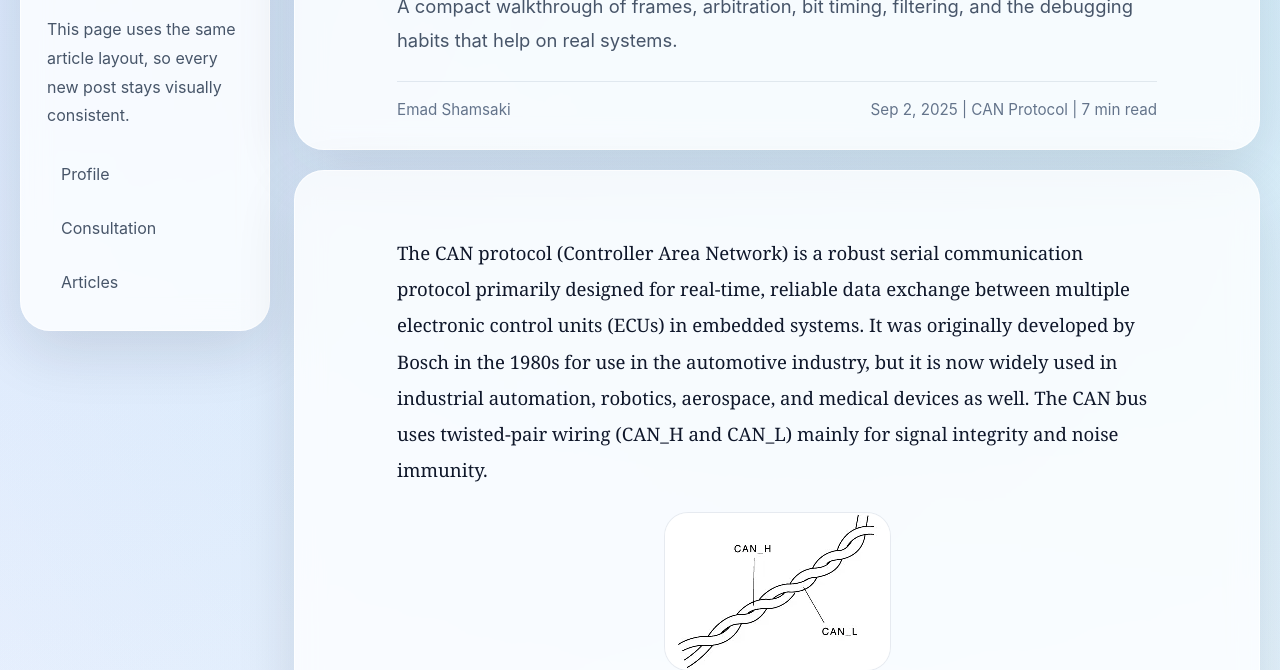
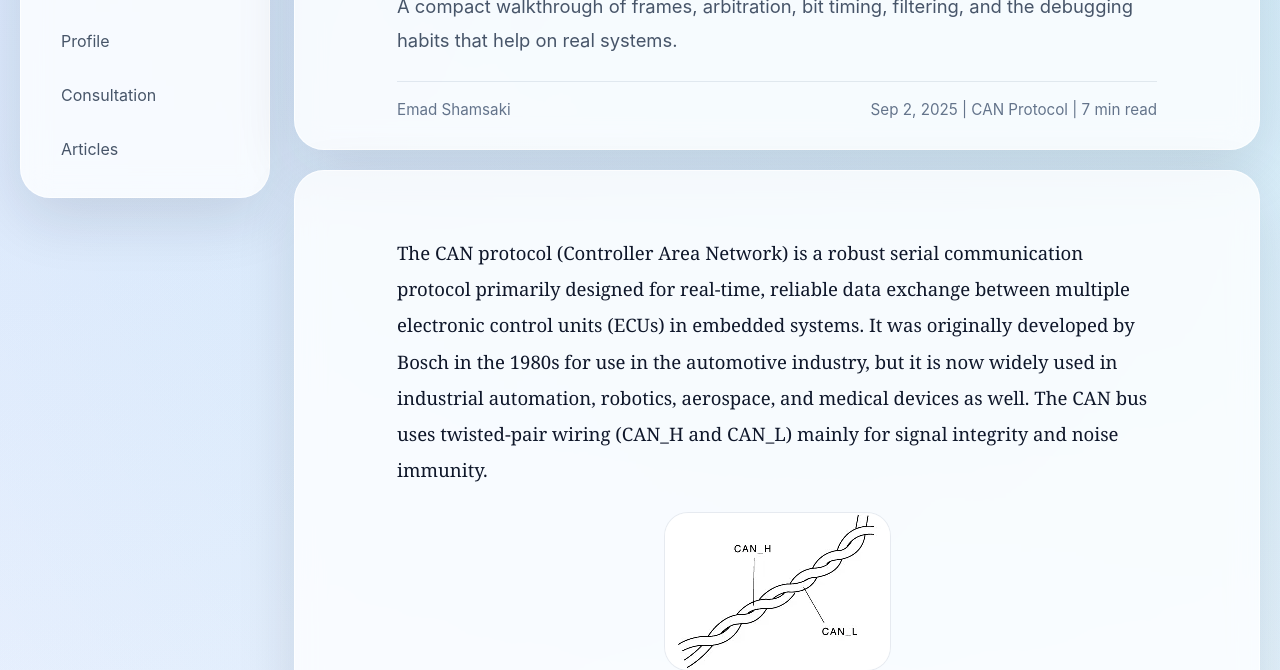
Before and after one commit to Emad-Shamsaki/consultation, a plain HTML site: page articles/can-bus-basics-to-advanced.html in a window 1280 px wide. Shown: the part 170-840 px from the top of the page. Drawn offline with Linux system fonts and the light colour scheme.

Commit message:
remove hint

```diff
--- a/articles/can-bus-basics-to-advanced.html
+++ b/articles/can-bus-basics-to-advanced.html
@@ -12,9 +12,6 @@
       <aside class="card post-sidebar">
         <span class="small-label">Technical notes</span>
         <h2>CAN Protocol</h2>
-        <p class="hint">
-          This page uses the same article layout, so every new post stays visually consistent.
-        </p>
 
         <nav class="post-nav" aria-label="Page navigation">
           <a href="../index.html">Profile</a>
```
